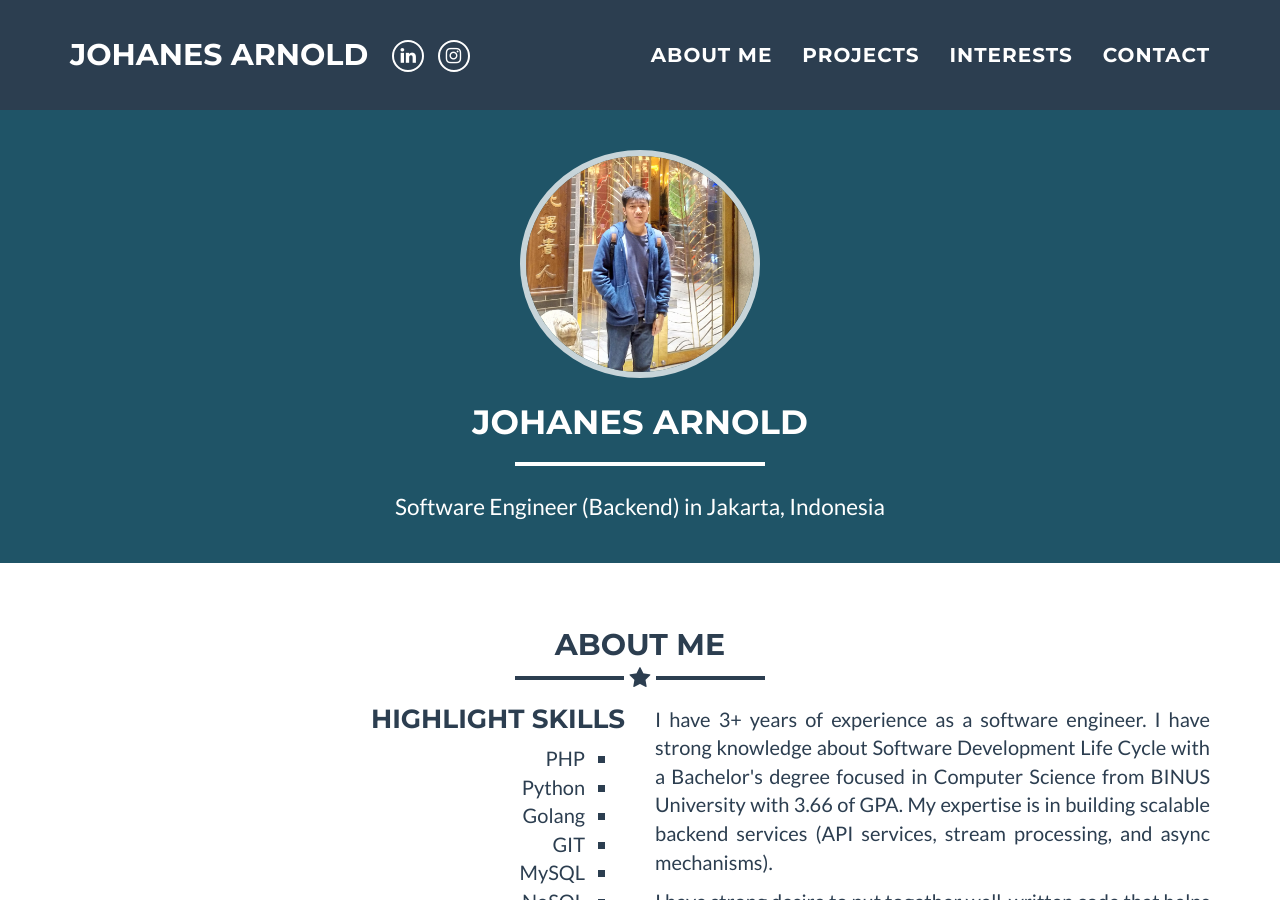
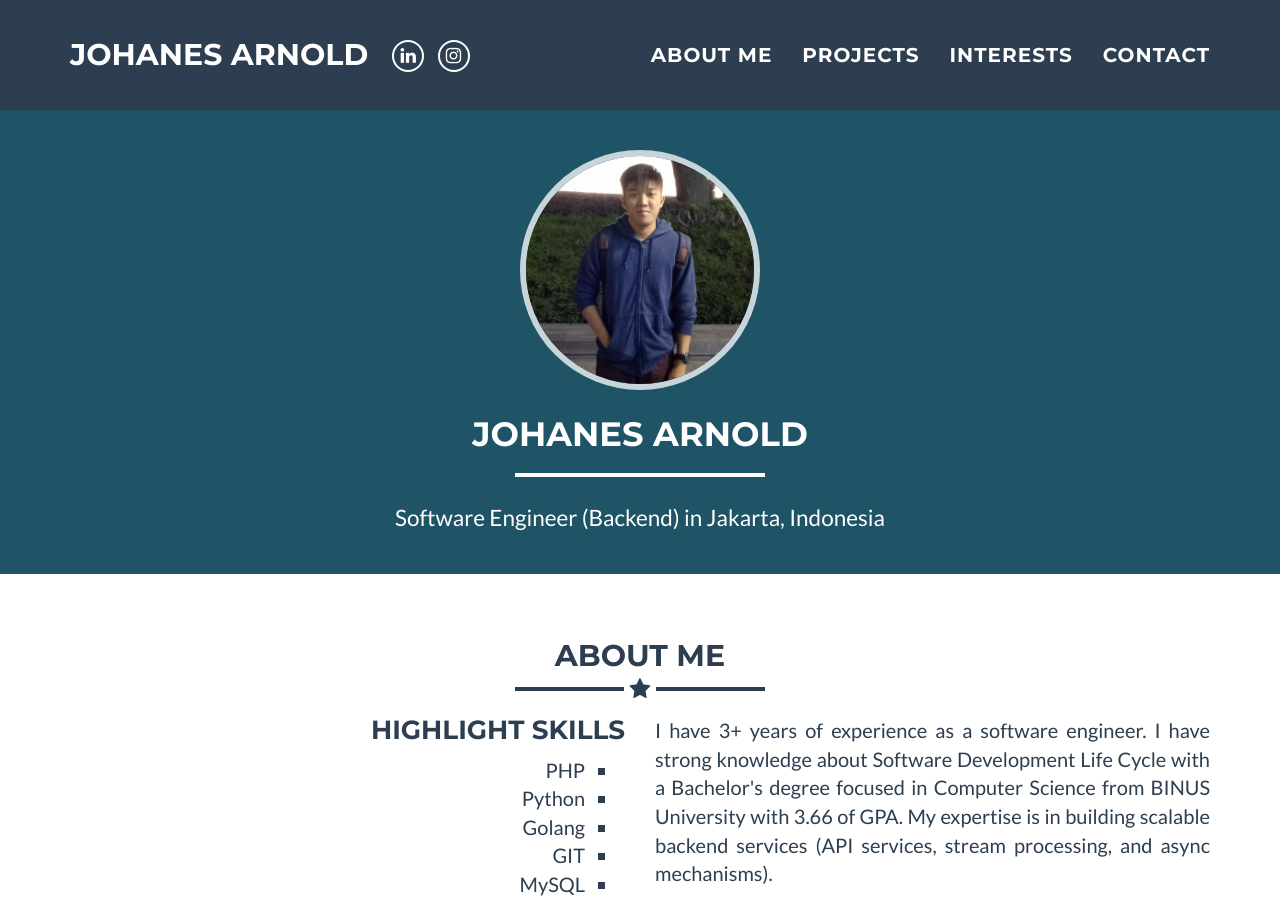
Before and after one commit to johanesarnold/portofolio, a Jekyll site: the page built from index.html, in a window 1280 px wide and 900 px high. Built offline with Jekyll 4.4.1, drawn with Linux system fonts in a browser that asks for light colours.

Commit message:
update portofolio

```diff
--- a/_layouts/default.html
+++ b/_layouts/default.html
@@ -78,7 +78,7 @@
         <div class="container">
             <div class="row">
                 <div class="col-lg-12">
-                    <img class="profile-img" src="img/profile.png" alt="{{ site.name }}">
+                    <img class="profile-img" src="img/profile.png?20210302" alt="{{ site.name }}">
                     <div class="intro-text">
                         <span class="name">{{ site.name }}</span>
                         <hr>
```
Also changed, not shown: img/profile.png, img/profile2.png (added), 2 other files.
